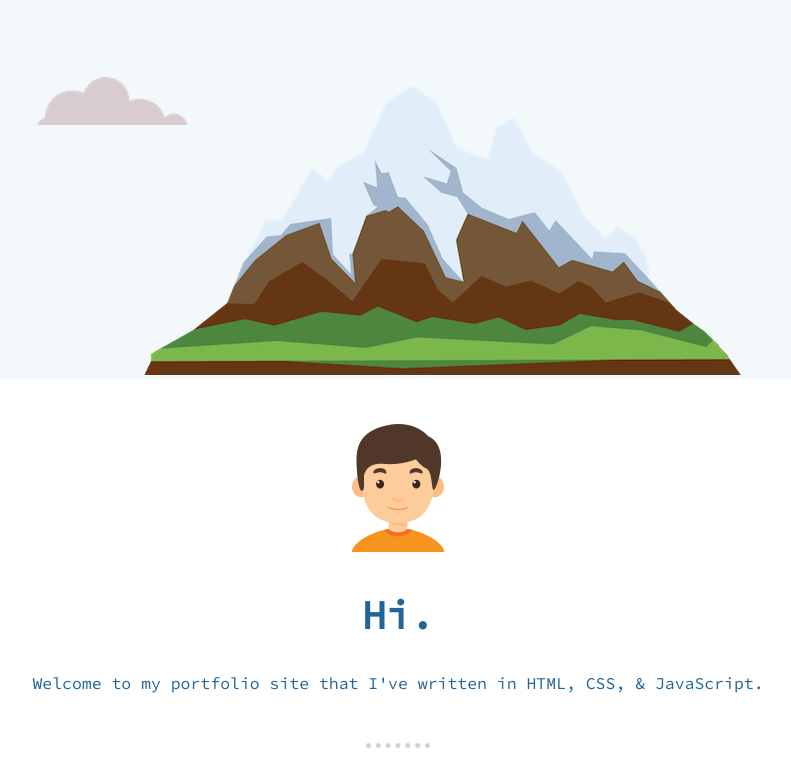
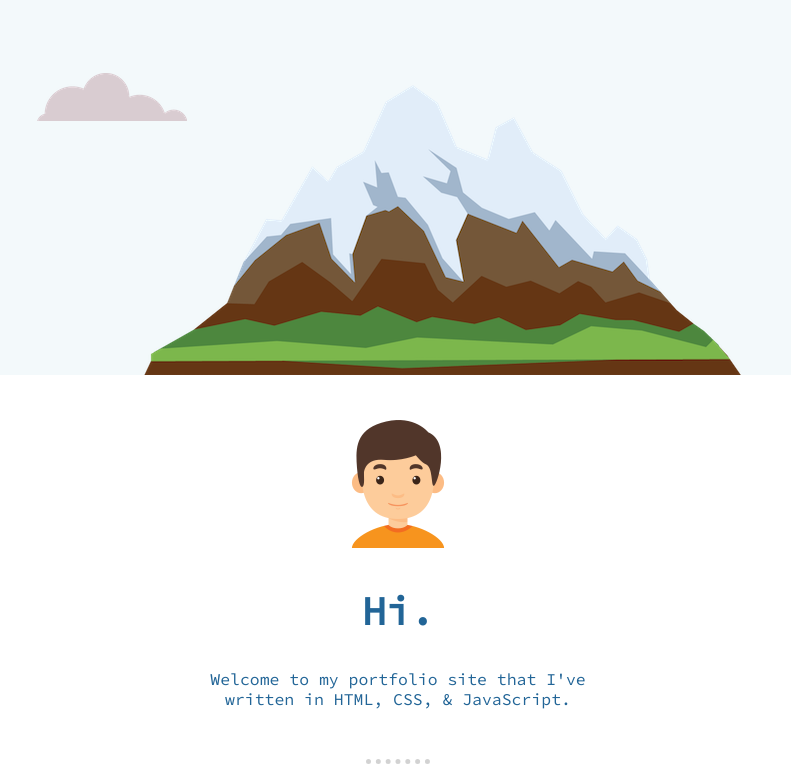
Before and after one commit to shlooms/css-my-site, a plain HTML site: page index.html in a window 1280 px wide. Shown: the part 338-1116 px from the top of the page, without its empty margins (242-1033 px from the left). Drawn offline with Linux system fonts and the light colour scheme; a web font is replaced by a local one.

Commit message:
Vertical Align

```diff
--- a/css/styles.css
+++ b/css/styles.css
@@ -33,7 +33,8 @@ hr {
 
 p {
   font-size: 1.03rem;
-  margin: 0;
+  width: 400px;
+margin: 0 auto;
 }
 
 table {
@@ -47,9 +48,10 @@ table {
 
 .mountain-img {
   border: 0;
-  margin: 0;
+  margin: 0 auto;
   position: relative;
   right: 36px;
+  vertical-align: bottom;
 }
 
 .computer-img {
```
Also changed, not shown: 1 other file.
